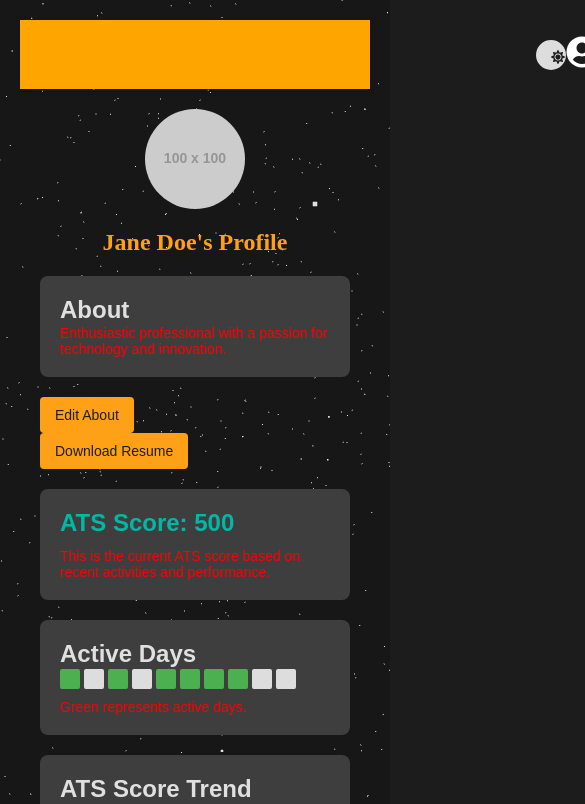
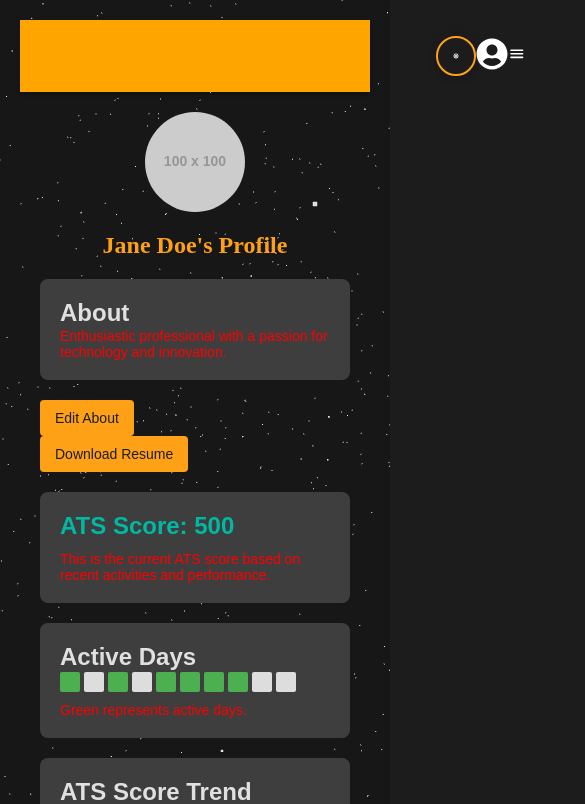
Before and after one commit to Aadithya-J/sih24, a React (Vite) app in the folder frontend/: page /profile in a window 390 px wide. Shown: the top 804 px of the page, 585 px wide, since content can reach past the window. Built offline with nearby package versions, Linux system fonts and the light colour scheme; no server answers; sample sign-in values are in the browser's storage.

Commit message:
Refactor Navbar styles for better readability and responsiveness

```diff
--- a/frontend/src/components/Navbar/Navbar.css
+++ b/frontend/src/components/Navbar/Navbar.css
@@ -1,41 +1,40 @@
-/* Basic styling for the navbar */
-body{
+/* Reset and base styles */
+body {
   margin: 0;
   padding: 0;
 }
+
+/* Navbar styles */
 .navbar {
   position: static;
   top: 0;
   z-index: 1000;
   padding: 1rem;
-  box-shadow: 0 2px 4px rgba(0, 0, 0, 0.3); /* Soft shadow */
-  backdrop-filter: blur(10px); /* Blurs the background */
-  color: #fff; /* White text for contrast */
+  box-shadow: 0 2px 4px rgba(0, 0, 0, 0.3);
+  backdrop-filter: blur(10px);
+  color: #fff;
   transition: background-color 0.3s;
   background: orange;
 }
 
-
-/* Container styling */
 .navbar__container {
   display: flex;
   justify-content: space-between;
   align-items: center;
 }
 
-/* Logo styling */
 .navbar__logo {
   font-size: 1.75rem;
   font-weight: bold;
   text-decoration: none;
-  color: inherit; /* Inherit color from parent */
+  color: inherit;
   position: relative;
   overflow: hidden;
   transition: color 0.3s, transform 0.3s, box-shadow 0.3s;
 }
 
 .navbar__logo:hover {
-  color: wheat; /* Purple color on hover */
+  color: wheat;
 }
 
 .navbar__logo::after {
@@ -54,7 +53,6 @@ body{
   transform: translateX(0);
 }
 
-/* Menu styles */
 .navbar__menu {
   display: flex;
   gap: 2rem;
@@ -72,41 +70,94 @@ body{
   text-decoration: none;
   color: inherit;
   font-size: 1rem;
-  padding: 0.5rem 1rem;
+  padding: 0.75rem 1.25rem;
   position: relative;
   overflow: hidden;
   transition: color 0.3s;
+  border-radius: 4px;
 }
 
-.navbar__link::after {
+.navbar__link::before {
   content: '';
   position: absolute;
-  width: 100%;
+  left: 50%;
+  bottom: 0;
+  width: 0;
   height: 2px;
-  background-color: #fff;
-  bottom: 0;
-  left: 50%;
-  transform: translateX(-50%) scaleX(0);
-  transition: transform 0.3s ease;
+  background-color: #a24fc4;
+  transition: width 0.3s ease, left 0.3s ease;
 }
 
-.navbar__link:hover::after {
-  transform: translateX(-50%) scaleX(1);
+.navbar__link:hover::before {
+  left: 0;
+  width: 100%;
 }
-.theme-toggle-button{
-  background-color: #ddd;
- border-radius: 100%;
- margin-left:500px;
- width: 30px;
- height:30px;
 
+/* Theme Toggle Button Styles */
+.theme-toggle-button {
+  position: static;
+  top: 50px;
+  right: 10px;
+  width: 50px;
+  margin-left: 400px;
+  height: 50px;
+  border-radius: 50%;
+  background-color: var(--bg-color, #1c1c1c);
+  color: var(--text-color, #e0e0e0);
+  border: 2px solid var(--accent-color, #ffa116);
+  display: flex;
+  justify-content: center;
+  align-items: center;
+  cursor: pointer;
+  transition: all 0.3s ease;
+  box-shadow: 0 2px 10px rgba(0, 0, 0, 0.2);
+  z-index: 1000;
+}
 
+.theme-toggle-button:hover {
+  transform: scale(1.1);
+  box-shadow: 0 4px 15px rgba(0, 0, 0, 0.3);
 }
-.theme-toggle-button:hover{
-  background-color:rgb(208, 94, 46);
-  border-radius: 100%;
+
+.theme-toggle-button svg {
+  width: 24px;
+  height: 24px;
+  transition: all 0.3s ease;
 }
-/* Profile icon */
+
+/* Light mode specific styles */
+body.light-mode .theme-toggle-button {
+  background-color: #ffffff;
+  color: #1c1c1c;
+  border-color: #ffa116;
+}
+
+body.light-mode .theme-toggle-button:hover {
+  background-color: #f0f0f0;
+}
+
+/* Dark mode specific styles */
+body.dark-mode .theme-toggle-button {
+  background-color: #1c1c1c;
+  color: #ffffff;
+  border-color: #ffa116;
+}
+
+body.dark-mode .theme-toggle-button:hover {
+  background-color: #2c2c2c;
+}
+
+/* Animation for icon switch */
+@keyframes iconRotate {
+  0% { transform: rotate(0deg); }
+  100% { transform: rotate(360deg); }
+}
+
+.theme-toggle-button svg {
+  animation: iconRotate 0.5s ease;
+}
+
+/* Profile icon and dropdown */
 .navbar__profile {
   position: relative;
   display: inline-block;
@@ -123,7 +174,6 @@ body{
   color: #ff5722;
 }
 
-/* Profile dropdown */
 .navbar__dropdown {
   position: absolute;
   top: 100%;
@@ -181,6 +231,7 @@ body{
   display: none;
 }
 
+/* Responsive styles */
 @media (max-width: 1150px) {
   .navbar__toggle {
     display: block;
@@ -195,8 +246,7 @@ body{
   }
 }
 
-/* Responsive styles */
-@media (min-width: 1150px) {
+@media (min-width: 1151px) {
   .navbar__toggle {
     display: none;
   }
@@ -213,30 +263,18 @@ body{
   .navbar__list {
     flex-direction: row;
   }
+}
 
-  .navbar__link {
-    padding: 0.5rem 1rem;
+@media (max-width: 768px) {
+  .theme-toggle-button {
+    top: 10px;
+    right: 10px;
+    width: 40px;
+    height: 40px;
+  }
+
+  .theme-toggle-button svg {
+    width: 20px;
+    height: 20px;
   }
 }
-
-/* Additional styles */
-.navbar__link {
-  padding: 0.75rem 1.25rem;
-  border-radius: 4px;
-}
-
-.navbar__link::before {
-  content: '';
-  position: absolute;
-  left: 50%;
-  bottom: 0;
-  width: 0;
-  height: 2px;
-  background-color: #a24fc4;
-  transition: width 0.3s ease, left 0.3s ease;
-}
-
-.navbar__link:hover::before {
-  left: 0;
-  width: 100%;
-}
```
